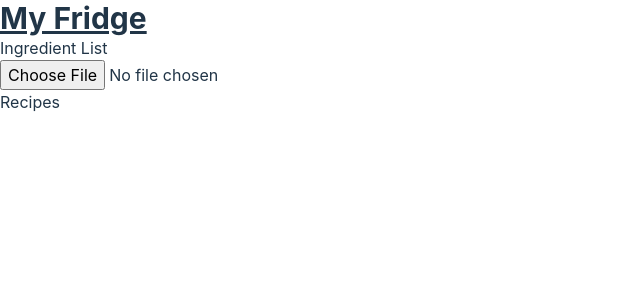
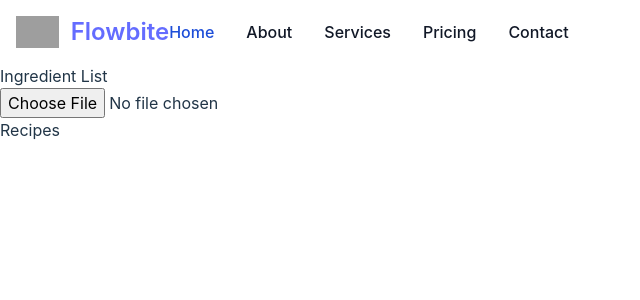
Before and after one commit to wave49192/MyFridge, a React (Vite) app: page / in a window 1280 px wide. Shown: the top 300 px of the page, without its empty margins (0-640 px from the left). Built offline with nearby package versions, Linux system fonts and the light colour scheme; grey boxes are pictures that could not be loaded.

Commit message:
Feat: add navbar component

```diff
--- /dev/null
+++ b/src/components/Navbar/Navbar.tsx
@@ -0,0 +1,94 @@
+import React from "react";
+
+const Navbar = () => {
+  return (
+    <nav className="bg-white border-gray-200 dark:bg-gray-900">
+      <div className="max-w-screen-xl flex flex-wrap items-center justify-between mx-auto p-4">
+        <a
+          href="https://flowbite.com/"
+          className="flex items-center space-x-3 rtl:space-x-reverse"
+        >
+          <img
+            src="https://flowbite.com/docs/images/logo.svg"
+            className="h-8"
+            alt="Flowbite Logo"
+          />
+          <span className="self-center text-2xl font-semibold whitespace-nowrap dark:text-white">
+            Flowbite
+          </span>
+        </a>
+        <button
+          data-collapse-toggle="navbar-default"
+          type="button"
+          className="inline-flex items-center p-2 w-10 h-10 justify-center text-sm text-gray-500 rounded-lg md:hidden hover:bg-gray-100 focus:outline-none focus:ring-2 focus:ring-gray-200 dark:text-gray-400 dark:hover:bg-gray-700 dark:focus:ring-gray-600"
+          aria-controls="navbar-default"
+          aria-expanded="false"
+        >
+          <span className="sr-only">Open main menu</span>
+          <svg
+            className="w-5 h-5"
+            aria-hidden="true"
+            xmlns="http://www.w3.org/2000/svg"
+            fill="none"
+            viewBox="0 0 17 14"
+          >
+            <path
+              stroke="currentColor"
+              stroke-linecap="round"
+              stroke-linejoin="round"
+              stroke-width="2"
+              d="M1 1h15M1 7h15M1 13h15"
+            />
+          </svg>
+        </button>
+        <div className="hidden w-full md:block md:w-auto" id="navbar-default">
+          <ul className="font-medium flex flex-col p-4 md:p-0 mt-4 border border-gray-100 rounded-lg bg-gray-50 md:flex-row md:space-x-8 rtl:space-x-reverse md:mt-0 md:border-0 md:bg-white dark:bg-gray-800 md:dark:bg-gray-900 dark:border-gray-700">
+            <li>
+              <a
+                href="#"
+                className="block py-2 px-3 text-white bg-blue-700 rounded md:bg-transparent md:text-blue-700 md:p-0 dark:text-white md:dark:text-blue-500"
+                aria-current="page"
+              >
+                Home
+              </a>
+            </li>
+            <li>
+              <a
+                href="#"
+                className="block py-2 px-3 text-gray-900 rounded hover:bg-gray-100 md:hover:bg-transparent md:border-0 md:hover:text-blue-700 md:p-0 dark:text-white md:dark:hover:text-blue-500 dark:hover:bg-gray-700 dark:hover:text-white md:dark:hover:bg-transparent"
+              >
+                About
+              </a>
+            </li>
+            <li>
+              <a
+                href="#"
+                className="block py-2 px-3 text-gray-900 rounded hover:bg-gray-100 md:hover:bg-transparent md:border-0 md:hover:text-blue-700 md:p-0 dark:text-white md:dark:hover:text-blue-500 dark:hover:bg-gray-700 dark:hover:text-white md:dark:hover:bg-transparent"
+              >
+                Services
+              </a>
+            </li>
+            <li>
+              <a
+                href="#"
+                className="block py-2 px-3 text-gray-900 rounded hover:bg-gray-100 md:hover:bg-transparent md:border-0 md:hover:text-blue-700 md:p-0 dark:text-white md:dark:hover:text-blue-500 dark:hover:bg-gray-700 dark:hover:text-white md:dark:hover:bg-transparent"
+              >
+                Pricing
+              </a>
+            </li>
+            <li>
+              <a
+                href="#"
+                className="block py-2 px-3 text-gray-900 rounded hover:bg-gray-100 md:hover:bg-transparent md:border-0 md:hover:text-blue-700 md:p-0 dark:text-white md:dark:hover:text-blue-500 dark:hover:bg-gray-700 dark:hover:text-white md:dark:hover:bg-transparent"
+              >
+                Contact
+              </a>
+            </li>
+          </ul>
+        </div>
+      </div>
+    </nav>
+  );
+};
+
+export default Navbar;
--- a/src/components/index.tsx
+++ b/src/components/index.tsx
@@ -1,3 +1,3 @@
 export { default as IngredientList } from "./IngredientList/IngredientList";
-
 export { default as RecipeList } from "./RecipeList/RecipeList";
+export { default as Navbar } from "./Navbar/Navbar";
--- a/src/pages/Home/HomePage.tsx
+++ b/src/pages/Home/HomePage.tsx
@@ -1,6 +1,6 @@
 import React, { useState } from "react";
 
-import { RecipeList, IngredientList } from "../../components";
+import { RecipeList, IngredientList, Navbar } from "../../components";
 
 const HomePage: React.FC = () => {
   const [ingredients, setIngredients] = useState<string[]>([]);
@@ -19,7 +19,7 @@ const HomePage: React.FC = () => {
 
   return (
     <div>
-      <h1 className="text-3xl font-bold underline">My Fridge</h1>
+      <Navbar />
       <IngredientList
         ingredients={ingredients}
         onImageUpload={handleImageUpload}
```
